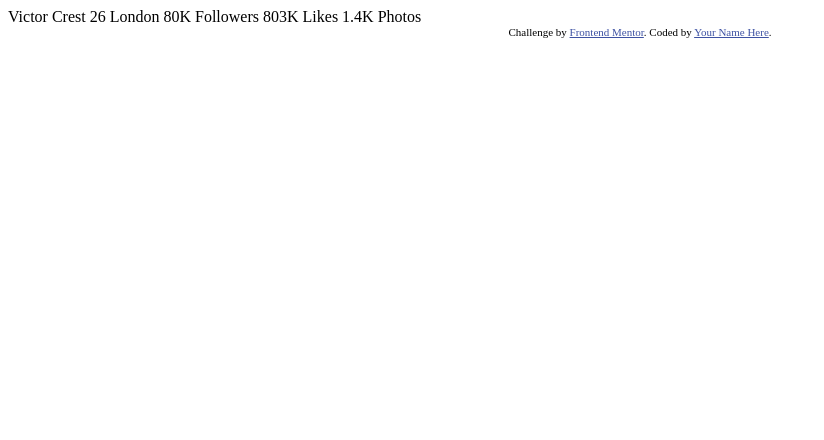
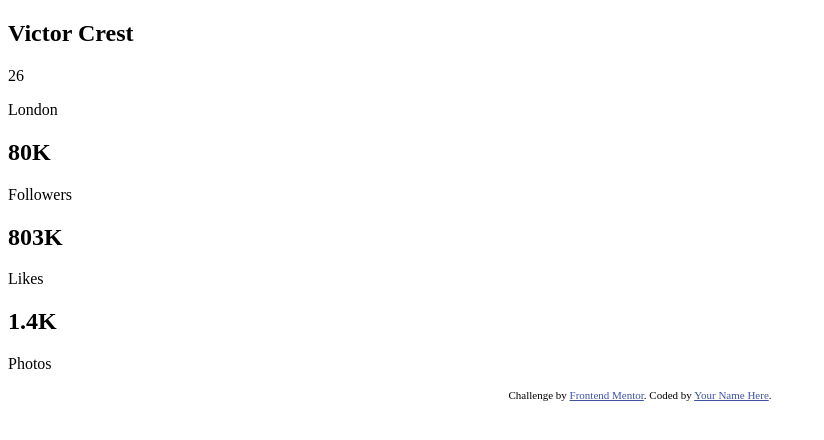
Before and after one commit to xaviguasch/profile-card-component-frontend-mentor-challenge, a plain HTML site: page index.html in a window 1280 px wide. Shown: the whole page, without its empty margins (0-824 px from the left). Drawn offline with Linux system fonts and the light colour scheme.

Commit message:
added proper markup

```diff
--- a/index.html
+++ b/index.html
@@ -4,29 +4,56 @@
     <meta charset="UTF-8" />
     <meta name="viewport" content="width=device-width, initial-scale=1.0" />
     <!-- displays site properly based on user's device -->
-
     <link rel="icon" type="image/png" sizes="32x32" href="./images/favicon-32x32.png" />
-
+    <link rel="preconnect" href="https://fonts.gstatic.com" />
+    <link
+      href="https://fonts.googleapis.com/css2?family=Kumbh+Sans:wght@400;700&display=swap"
+      rel="stylesheet"
+    />
+    <link rel="stylesheet" href="./style.css" />
     <title>Frontend Mentor | Profile card component</title>
-
-    <!-- Feel free to remove these styles or customise in your own stylesheet 👍 -->
-    <style>
-      .attribution {
-        font-size: 11px;
-        text-align: center;
-      }
-      .attribution a {
-        color: hsl(228, 45%, 44%);
-      }
-    </style>
   </head>
   <body>
-    Victor Crest 26 London 80K Followers 803K Likes 1.4K Photos
+    <main>
+      <div class="card">
+        <div class="upper-card">
+          <div class="avatar"></div>
+          <div class="profile-data">
+            <div class="main-info">
+              <h2 class="name">Victor Crest</h2>
+              <p class="age">26</p>
+            </div>
+            <div class="city-info">
+              <p class="city">London</p>
+            </div>
+          </div>
+        </div>
+        <div class="lower-card">
+          <div class="social-data">
+            <div class="followers">
+              <h2 class="numbers">80K</h2>
+              <p class="data-type">Followers</p>
+            </div>
+            <div class="likes">
+              <h2 class="numbers">803K</h2>
+              <p class="data-type">Likes</p>
+            </div>
+            <div class="photos">
+              <h2 class="numbers">1.4K</h2>
+              <p class="data-type">Photos</p>
+            </div>
+          </div>
+        </div>
+      </div>
+    </main>
+
+    <footer>
       <div class="attribution">
         Challenge by
         <a href="https://www.frontendmentor.io?ref=challenge" target="_blank"
           >Frontend Mentor</a
         >. Coded by <a href="#">Your Name Here</a>.
       </div>
+    </footer>
   </body>
 </html>
--- /dev/null
+++ b/style.css
@@ -0,0 +1,7 @@
+.attribution {
+  font-size: 11px;
+  text-align: center;
+}
+.attribution a {
+  color: hsl(228, 45%, 44%);
+}
```
Lines whose indentation alone changed are shown as unchanged.
